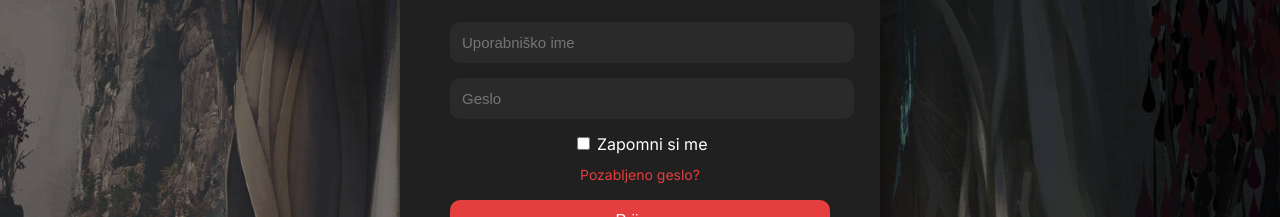
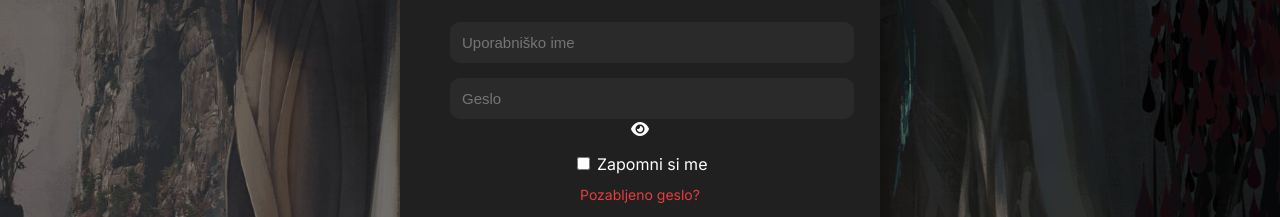
Before and after one commit to SvitMenard/SvitMenard, a plain HTML site: page index.html in a window 1280 px wide. Shown: the part 218-435 px from the top of the page. Drawn offline with Linux system fonts and the light colour scheme; some packages are replaced by stand-ins of ours; a script that the page names is missing.

Commit message:
Update index.html

```diff
--- a/index.html
+++ b/index.html
@@ -25,11 +25,12 @@
                  oninvalid="this.setCustomValidity('Izpolni polje')"
                  oninput="this.setCustomValidity('')">
         </div>
-        <div class="input-group">
-          <input id="password" type="password" placeholder="Geslo" required
-                 oninvalid="this.setCustomValidity('Izpolni polje')"
-                 oninput="this.setCustomValidity('')">
-        </div>
+        <div class="input-group password-wrapper">
+  <input id="password" type="password" placeholder="Geslo" required
+         oninvalid="this.setCustomValidity('Izpolni polje')"
+         oninput="this.setCustomValidity('')">
+  <i class="fa-solid fa-eye toggle-password" id="togglePassword"></i>
+</div>
 
         <div class="options">
           <label>
```
